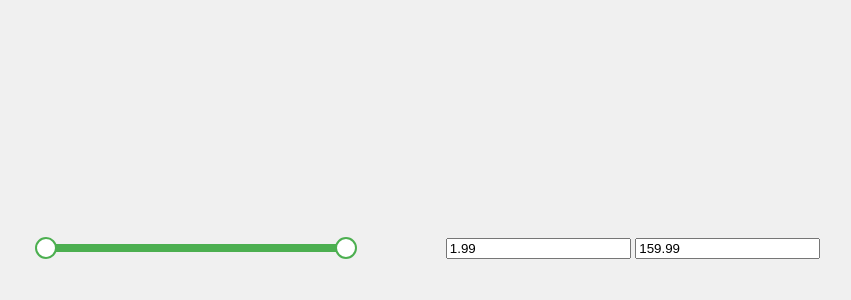
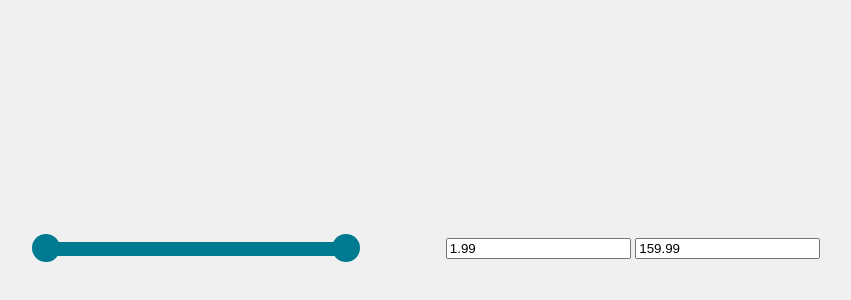
Before and after one commit to lewixlabs/dual-range-slider, a plain HTML site: page index.html in a window 1280 px wide. Shown: the part 152-452 px from the top of the page, without its empty margins (207-1058 px from the left). Drawn offline with Linux system fonts and the light colour scheme.

Commit message:
new atm ui ;)

```diff
--- a/styles.css
+++ b/styles.css
@@ -19,33 +19,32 @@ body {
 .slider-container {
   position: relative;
   width: 300px;
-  height: 8px;
+  height: 12px;
 }
 
 .slider-track {
   position: absolute;
   width: 100%;
-  height: 8px;
-  background-color: #ddd;
-  border-radius: 4px;
+  height: 12px;
+  background-color: #E5E5E5;
+  border-radius: 13px;
+  border: 1px solid #909090;
 }
 
 .slider-range {
   position: absolute;
-  height: 8px;
-  background-color: #4caf50; /* colore verde per il range attivo */
-  border-radius: 4px;
-  left: 20%;
-  right: 20%;
+  height: 12px;
+  background-color: #007A91; /* colore verde per il range attivo */
+  border-radius: 13px;
+  border: 1px solid #007A91;
 }
 
 .thumb {
   position: absolute;
   top: 50%;
-  width: 18px;
-  height: 18px;
-  background-color: #fff;
-  border: 2px solid #4caf50;
+  width: 28px;
+  height: 28px;
+  background-color: #007A91;
   border-radius: 50%;
   cursor: pointer;
 
@@ -55,13 +54,6 @@ body {
          transform: translate(-50%, -50%);
 }
 
-.thumb-left {
-  left: 20%;
-}
-
-.thumb-right {
-  left: 80%;
-}
 
 .slider-display {
   margin-left: 100px;
```
